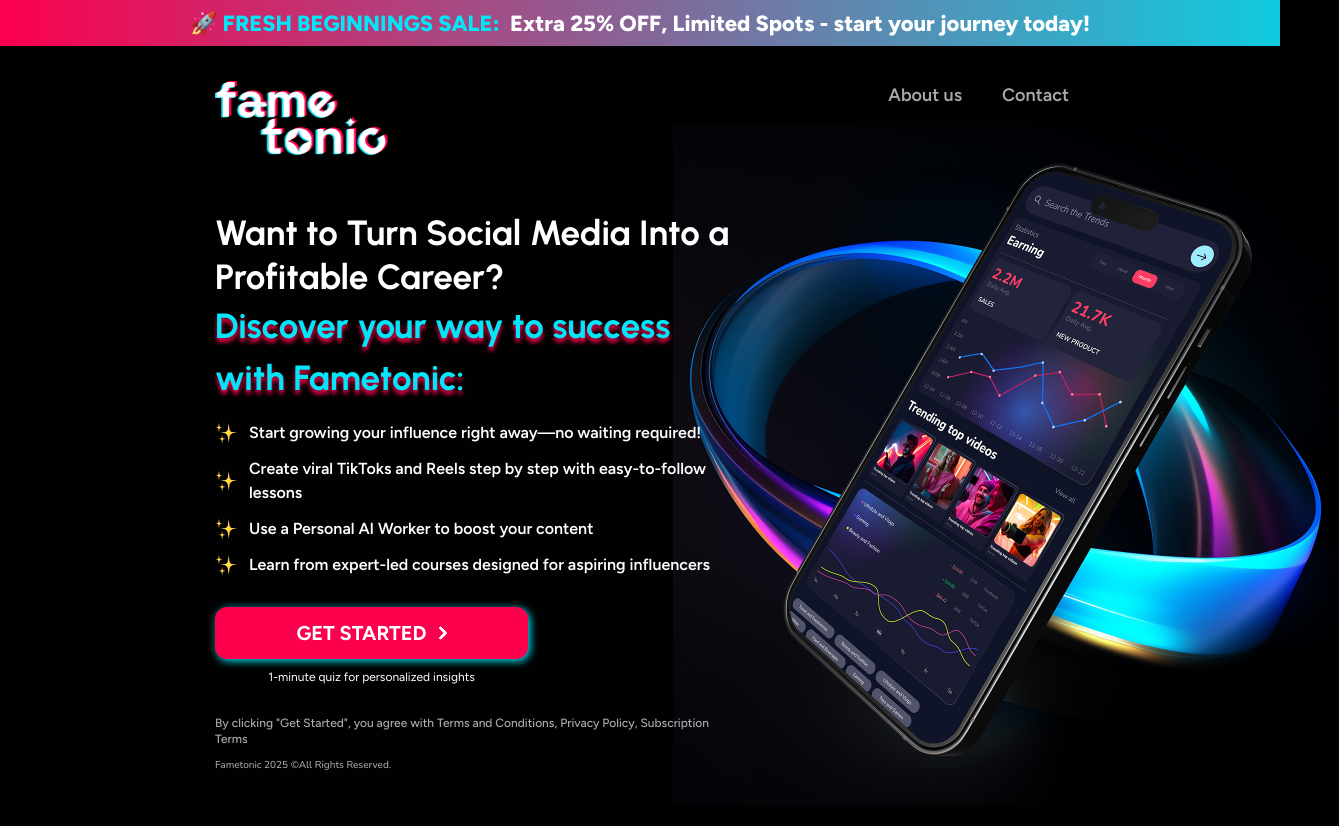
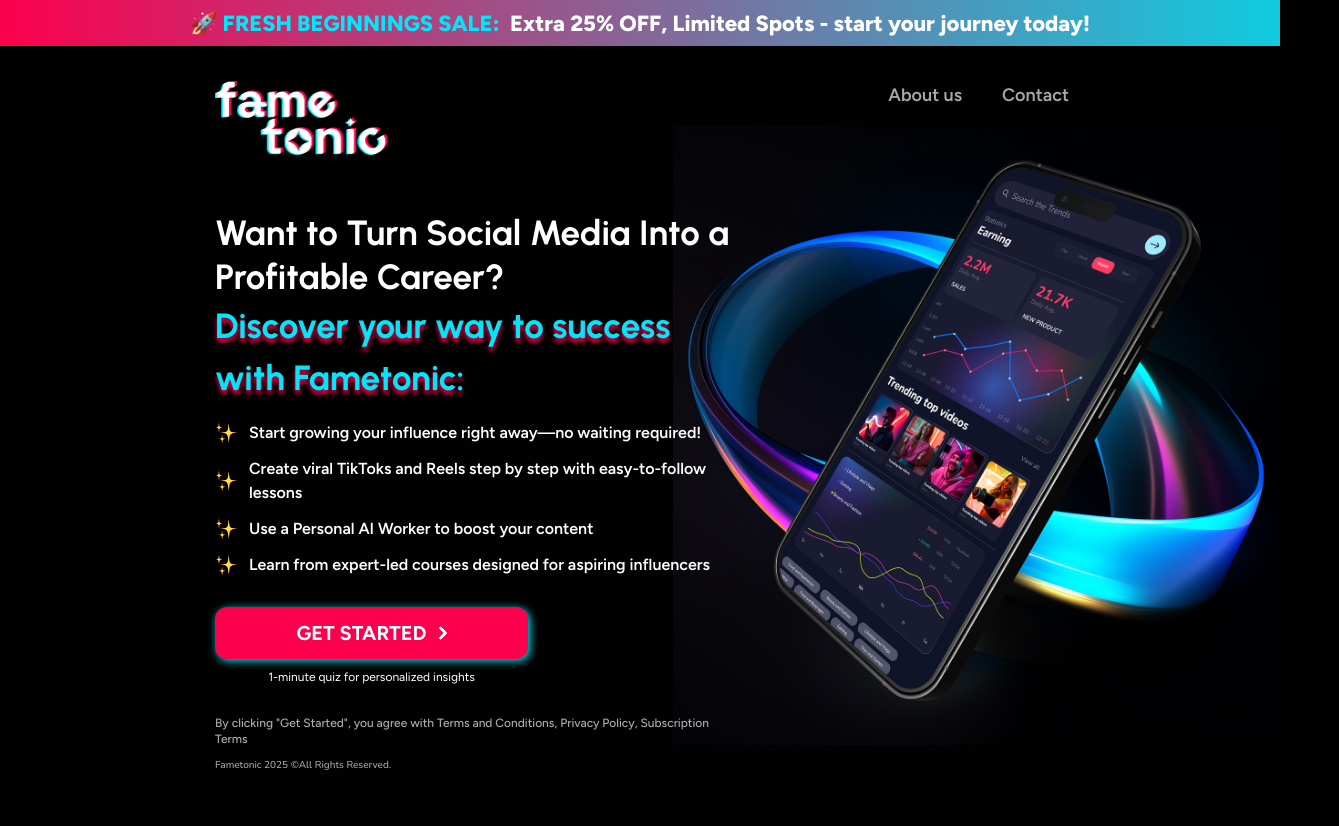
Before and after one commit to shahriar-nafee/netzet, a Next.js app: page / in a window 1280 px wide. Shown: the top 826 px of the page, 1339 px wide, since content can reach past the window. Built offline with nearby package versions, Linux system fonts and the light colour scheme.

Commit message:
ADD: spacing for tab screen

```diff
--- a/src/app/components/layout/Banner.tsx
+++ b/src/app/components/layout/Banner.tsx
@@ -1,7 +1,7 @@
 export default function Banner() {
   return (
     <div className="w-full relative bg-linear-to-r/srgb from-[#FC004E] to-[#10CBE0] h-[76px] lg:h-[46px] flex items-center justify-center">
-      <div className="text-white font-extrabold text-[16px] lg:text-[22px] text-center">
+      <div className="text-white font-extrabold text-[16px] lg:text-[22px] text-center mx-1">
         <span>🚀</span> <span className="text-[#00E7F9] ">FRESH BEGINNINGS SALE: &nbsp;</span>
         <span>Extra 25% OFF, Limited Spots - start your journey today!</span>
       </div>
--- a/src/app/layout.tsx
+++ b/src/app/layout.tsx
@@ -38,7 +38,7 @@
       >
         <Banner />
         <div className="2xl:w-[1440px] mx-auto xl:relative">
-          <div className="px-5 lg:pl-[215px] lg:pr-[211px]">
+          <div className="px-5 md:pl-[215px] md:pr-[211px]">
             <Header />
             {children}
           </div>
--- a/src/app/page.tsx
+++ b/src/app/page.tsx
@@ -14,6 +14,7 @@
         </h2>
 
         {/* Feature List */}
+        <div className="flex flex-col items-center">
           <ul className="space-y-3 lg:mb-[30px] text-base font-normal lg:font-semibold">
             <li className="flex items-center">
               <span className="mr-3 flex-shrink-0">
@@ -46,6 +47,7 @@
               </span>
             </li>
           </ul>
+        </div>
 
         {/* Button */}
         <div className="flex flex-col">
@@ -90,7 +92,7 @@
 
       {/* Right Side - Phone Mockup */}
       <div className="xl:absolute left-[673px] top-[80px] order-first 2xl:order-last">
-        <div className="xl:w-[666px] xl:h-[679px] mx-auto">
+        <div className="xl:max-w-[666px] xl:h-[679px] mx-auto">
           <Image src={localImageLinks.MobileImage} alt="Mobile Image" width={666} height={679} />
         </div>
       </div>
```
Lines whose indentation alone changed are shown as unchanged.
